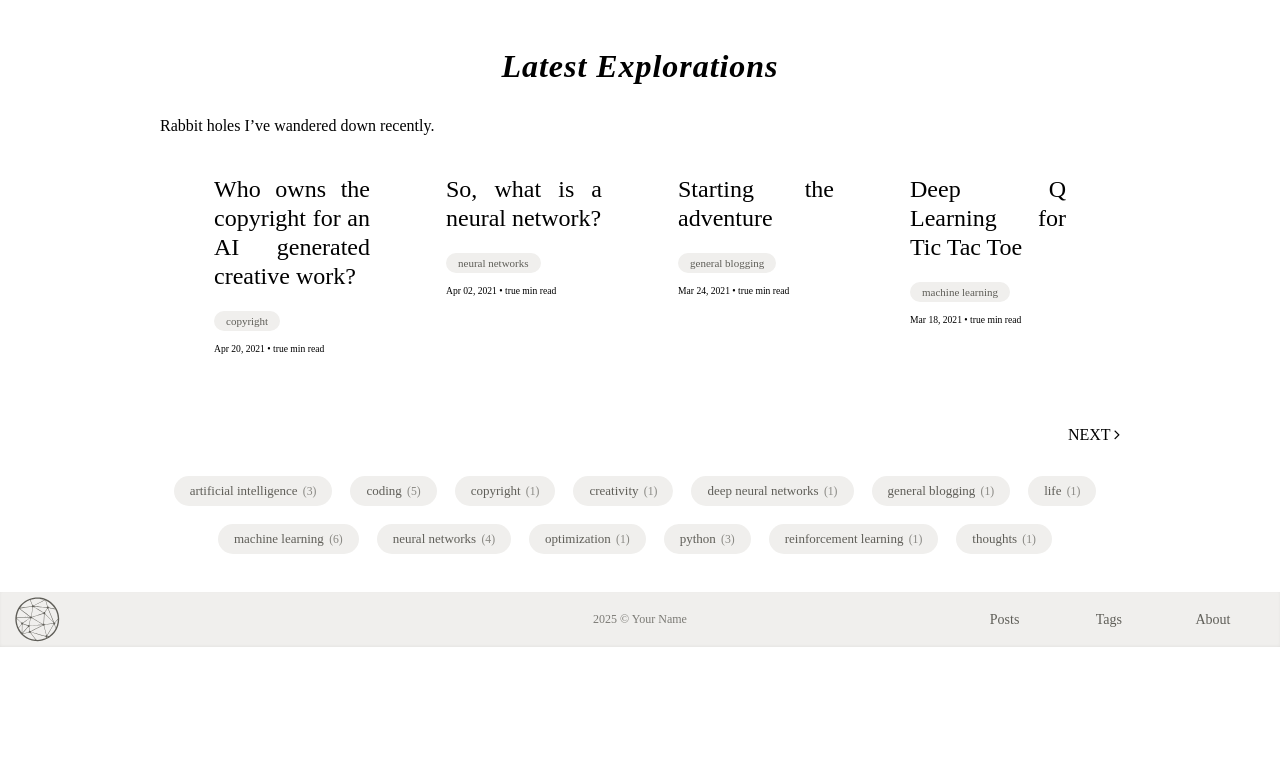
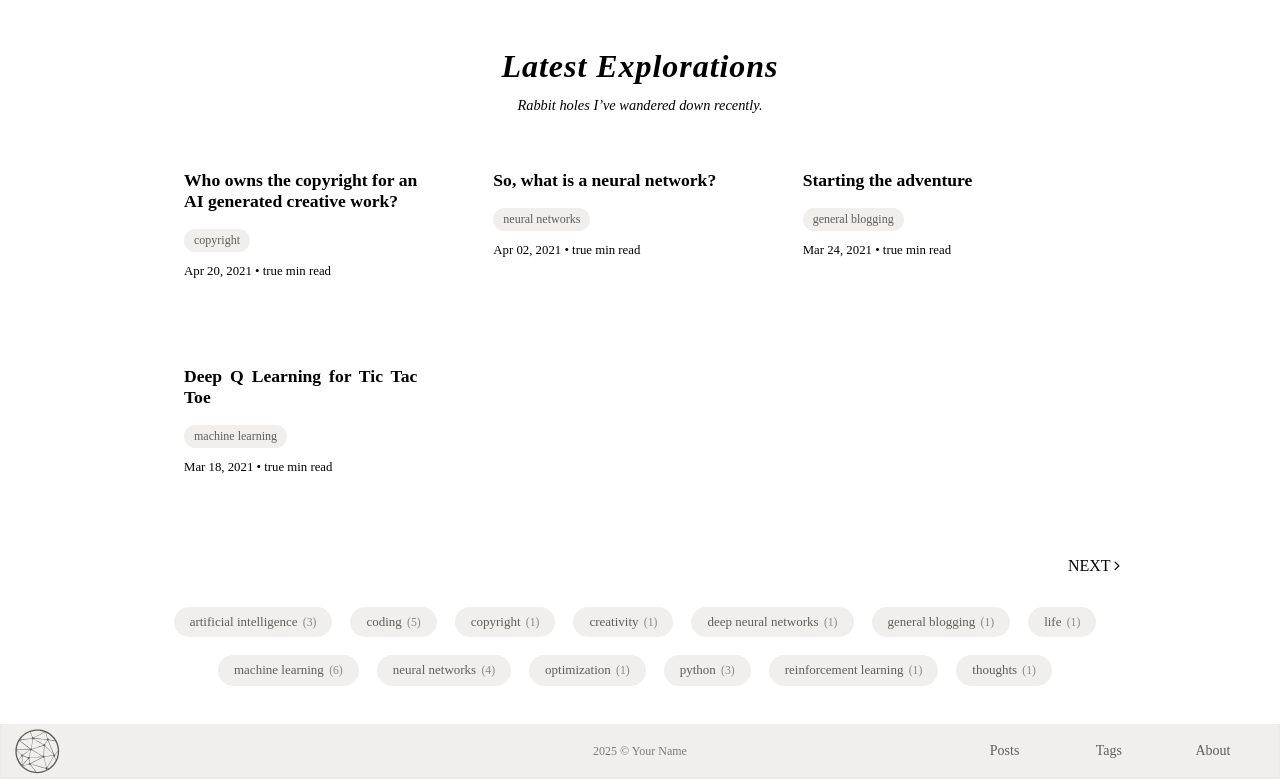
Before and after one commit to apichardo1997/alignedemergence, a Jekyll site: the page built from index.html, in a window 1280 px wide. Shown: the part 572-1351 px from the top of the page. Built offline with Jekyll 4.4.1, drawn with Linux system fonts in a browser that asks for light colours; the list of posts is cut into pages by our own code; before the commit the page ends 1219 px from its top, so only the background shows below that.

Commit message:
Update main.css

```diff
--- a/assets/css/main.css
+++ b/assets/css/main.css
@@ -2258,3 +2258,107 @@
   font-weight: bold;
   color: var(--text);
 }
+
+
+/* ═══════════════════════════════════════════════════════════════════════════════
+   🪐 HOMEPAGE — LATEST EXPLORATIONS SECTION
+   ═══════════════════════════════════════════════════════════════════════════════ */
+
+/* Adds spacing and visual alignment to the section header */
+.recent-section-header {
+  display: flex;                       /* Horizontal line – Title – Horizontal line */
+  align-items: center;
+  justify-content: center;
+  gap: 22px;                           /* Space between lines and title */
+  margin: 48px 0 32px 0;               /* Top and bottom spacing around the header */
+}
+
+/* The horizontal lines that frame the section title */
+.recent-section-line {
+  flex: 1;
+  border: none;
+  border-top: 1.5px solid var(--grey5);  /* Soft neutral color */
+  min-width: 60px;
+  max-width: 300px;
+  opacity: 0.8;
+  margin: 0;
+}
+
+/* The main section title: “Latest Explorations” */
+.recent-section-title {
+  font-family: 'Times New Roman', Times, serif; /* Old-school academic feel */
+  font-size: 2rem;
+  font-weight: bold;
+  font-style: italic;
+  color: var(--text);
+  text-align: center;
+  letter-spacing: 0.03em;
+  margin: 0 0.2em;
+  white-space: nowrap;
+}
+
+/* The subtitle under the section title */
+.section-subline {
+  text-align: center;
+  font-style: italic;
+  font-size: 0.9rem;
+  color: var(--grey2);
+  margin-top: -20px;                   /* Pulls closer to the title */
+  margin-bottom: 32px;                /* Adds space before post grid */
+}
+
+/* The full post grid — 3–4 items in a row depending on screen size */
+.post-card-box {
+  display: grid;
+  grid-template-columns: repeat(auto-fit, minmax(280px, 1fr));
+  gap: 28px;                           /* Space between cards */
+  list-style: none;
+  padding: 0;
+  margin: 0 0 48px;
+}
+
+/* Each individual post card */
+.post-card-box li {
+  background: var(--background);
+  padding: 24px;
+  border-radius: 16px;
+  border: 1px solid var(--grey5);      /* Adds visual structure */
+  transition: all 0.3s ease;
+}
+
+.post-card-box li:hover {
+  box-shadow: 0 4px 14px rgba(0,0,0,0.06);
+}
+
+/* The clickable wrapper around each post */
+.post-card-link {
+  text-decoration: none;
+  color: inherit;
+  display: block;
+}
+
+/* Post title */
+.post-card-title {
+  font-size: 1.1rem;
+  font-weight: bold;
+  margin-bottom: 0.5em;
+}
+
+/* Date and read time */
+.post-card-meta {
+  font-size: 0.8rem;
+  color: var(--grey2);
+  margin-bottom: 0.8em;
+}
+
+/* Tag bubble */
+.post-card-tag {
+  display: inline-block;
+  background: var(--grey5);
+  border-radius: 12px;
+  font-size: 0.75rem;
+  padding: 4px 10px;
+  font-family: var(--font2);
+  font-weight: var(--font2-regular);
+  color: var(--grey1);
+}
```
